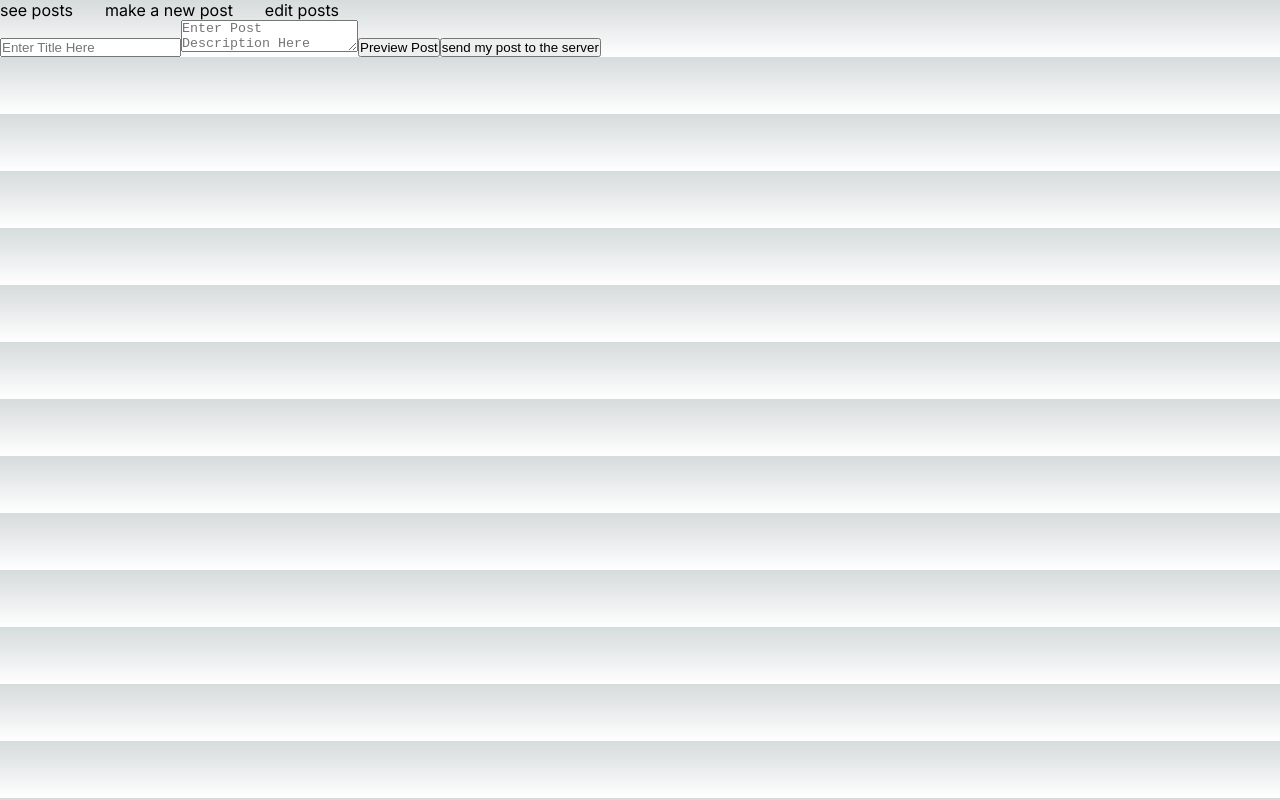
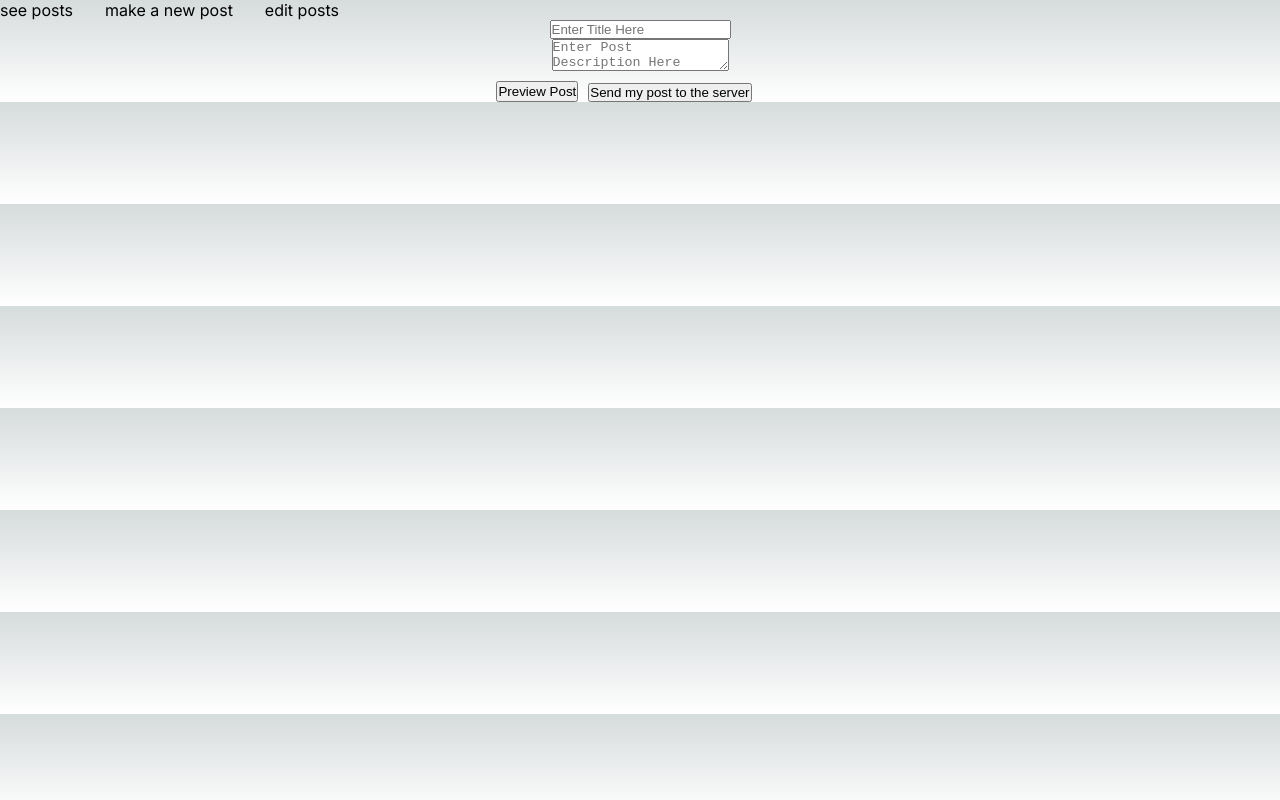
Before and after one commit to vikkiklikk/nextmongo, a Next.js app: page /front in a window 1280 px wide. Built offline with nearby package versions, Linux system fonts and the light colour scheme.

Commit message:
done for the time being

```diff
--- a/src/app/front/page.tsx
+++ b/src/app/front/page.tsx
@@ -19,7 +19,9 @@ export default function Front() {
   };
 
   return (
-    <div>
+    <div
+      style={{ display: "flex", flexDirection: "column", alignItems: "center" }}
+    >
       <input
         placeholder="Enter Title Here"
         value={title}
@@ -30,10 +32,14 @@ export default function Front() {
         value={description}
         onChange={(e) => setDescription(e.target.value)}
       />
-      <button onClick={previewPost}>Preview Post</button>
-      <Link href="/database">
-        <button onClick={savePost}>send my post to the server</button>
-      </Link>
+      <div style={{ display: "flex", flexDirection: "row", marginTop: "10px" }}>
+        <button onClick={previewPost}>Preview Post</button>
+        <Link href="/database">
+          <button onClick={savePost} style={{ marginLeft: "10px" }}>
+            Send my post to the server
+          </button>
+        </Link>
+      </div>
     </div>
   );
 }
```
Also changed, not shown: src/app/components/editGreeting.tsx (+10 -4 lines), src/app/database/page.tsx (+11 -3 lines).
